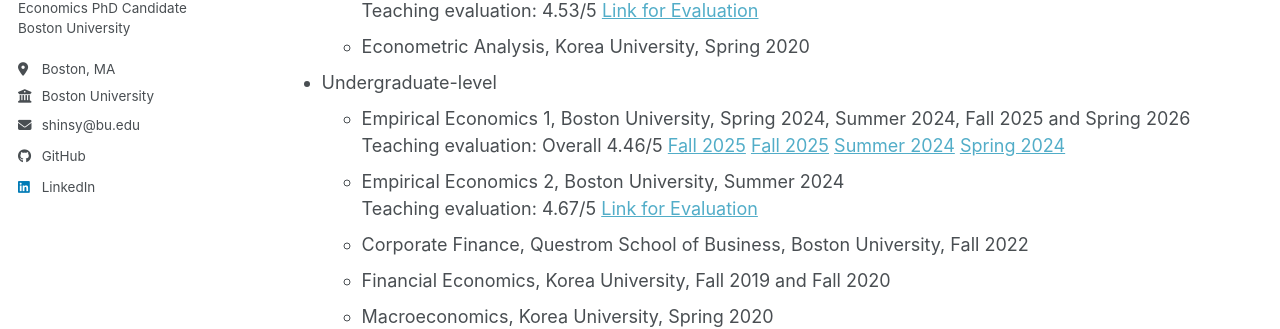
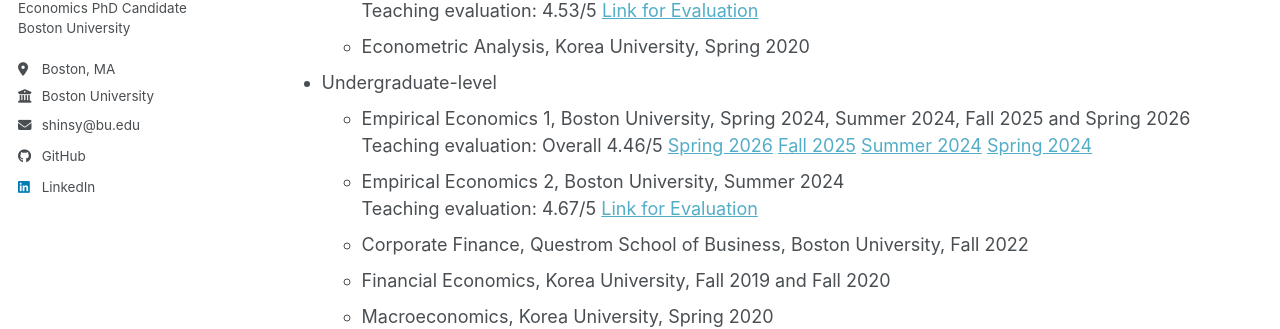
Before and after one commit to SeungyooShin/seungyooshin.github.io, a Jekyll site: the page built from _pages/teaching.md, in a window 1280 px wide and 938 px high. Shown: the part 401-730 px from the top of the window. Built offline with Jekyll 4.4.1, drawn with Linux system fonts in a browser that asks for light colours; a script bundle is joined from its source files by our own code; library files that are not in the unit come from our copies.

Commit message:
Update teaching.md

```diff
--- a/_pages/teaching.md
+++ b/_pages/teaching.md
@@ -39,7 +39,7 @@
         Empirical Economics 1, Boston University, Spring 2024, Summer 2024, Fall 2025 and Spring 2026
         <br>
         Teaching evaluation: Overall 4.46/5
-        <a href="https://seungyooshin.github.io/assets/EC203 B1 S 2026 - Seungyoo Shin.pdf" target="_blank" rel="noopener">Fall 2025</a>
+        <a href="https://seungyooshin.github.io/assets/EC203 B1 S 2026 - Seungyoo Shin.pdf" target="_blank" rel="noopener">Spring 2026</a>
         <a href="https://seungyooshin.github.io/assets/EC203 B1 F 2025 - Seungyoo Shin.pdf" target="_blank" rel="noopener">Fall 2025</a>
         <a href="https://seungyooshin.github.io/assets/EC203 S1 2024 - Seungyoo Shin.pdf" target="_blank" rel="noopener">Summer 2024</a>
         <a href="https://seungyooshin.github.io/assets/EC203 A3 S 2024 - Seungyoo Shin.pdf" target="_blank" rel="noopener">Spring 2024</a>
```
